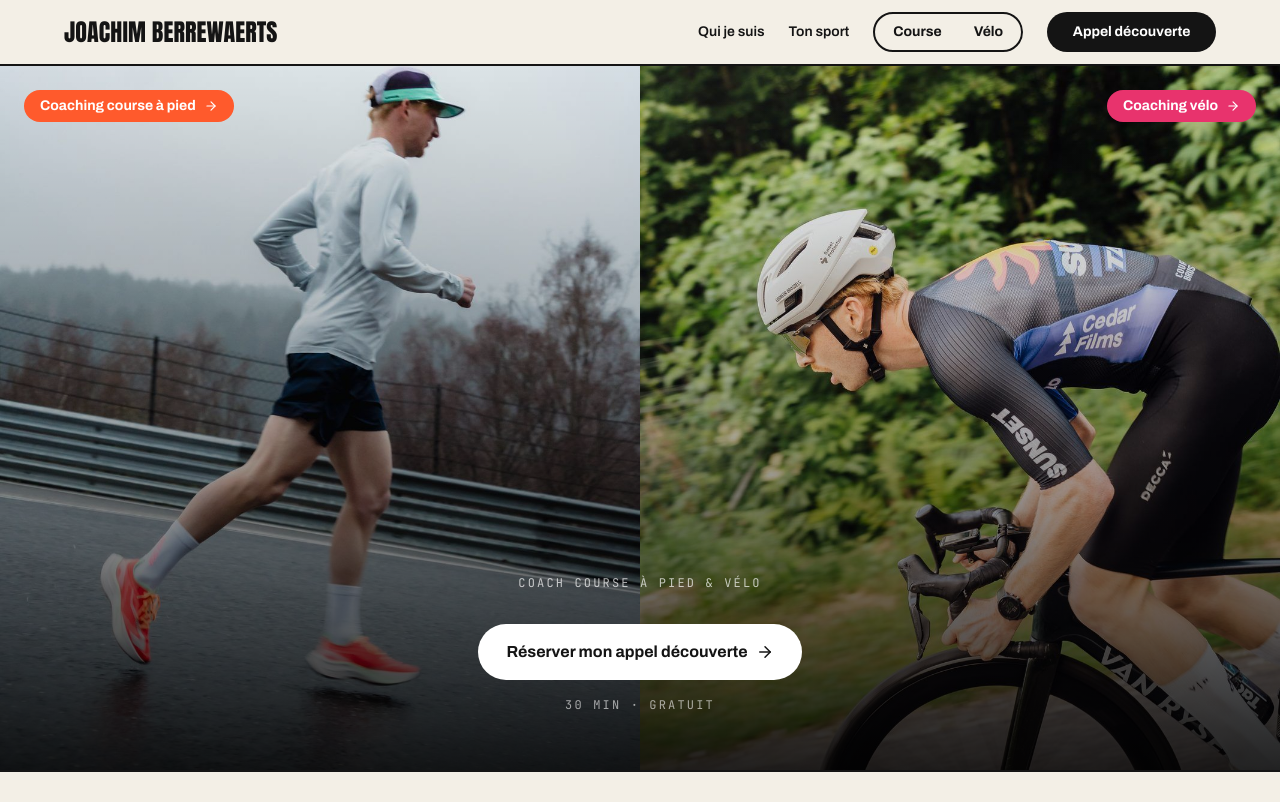
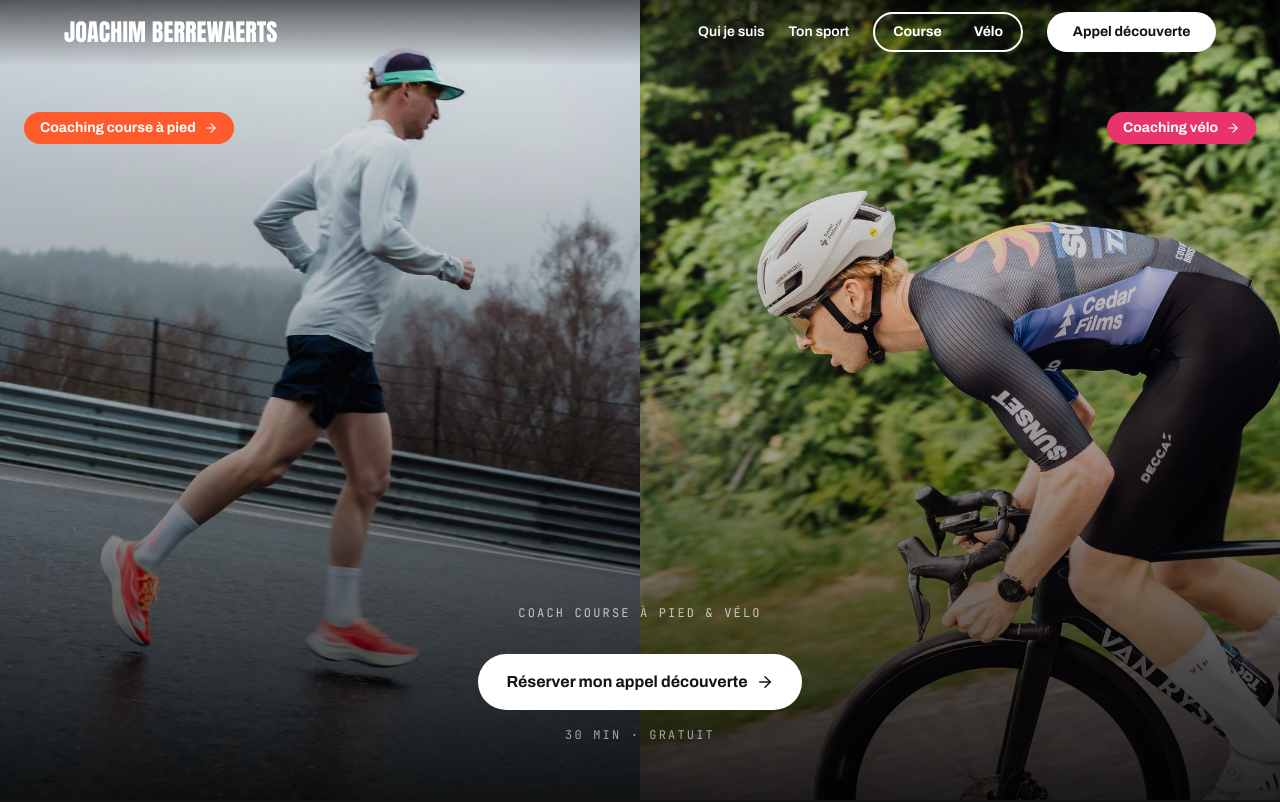
Before and after one commit to Joachimcoach/Jojo-Coaching, a Next.js app: page / in a window 1280 px wide. Shown: the top 802 px of the page. Built offline with nearby package versions, Linux system fonts and the light colour scheme.

Commit message:
Ecran d'accueil du site

```diff
--- a/components/site/HeroAccueil.js
+++ b/components/site/HeroAccueil.js
@@ -14,7 +14,7 @@ export default function HeroAccueil() {
           <Link
             key={p.src}
             href={p.lien}
-            className="group relative block h-[52vh] min-h-[320px] overflow-hidden sm:h-[88vh] sm:max-h-[860px]"
+            className="group relative block h-[62vh] min-h-[380px] overflow-hidden sm:h-[100svh] sm:min-h-[600px]"
           >
             <Image
               src={p.src}
@@ -26,7 +26,7 @@ export default function HeroAccueil() {
               style={{ objectPosition: p.position }}
             />
             <span
-              className={`absolute top-4 z-10 flex items-center gap-2 rounded-full px-3 py-1.5 text-xs font-bold text-white sm:top-6 sm:px-4 sm:text-sm ${
+              className={`absolute top-20 z-10 flex items-center gap-2 rounded-full px-3 py-1.5 text-xs font-bold text-white sm:top-28 sm:px-4 sm:text-sm ${
                 i === 0 ? 'left-3 sm:left-6' : 'right-3 sm:right-6'
               }`}
               style={{ background: couleurs[p.sport] }}
--- a/components/site/Nav.js
+++ b/components/site/Nav.js
@@ -1,6 +1,6 @@
 'use client';
 
-import { useState } from 'react';
+import { useEffect, useState } from 'react';
 import Link from 'next/link';
 import { Menu, X } from 'lucide-react';
 import { site, couleurs } from '@/lib/site';
@@ -27,7 +27,7 @@ const LIENS = {
 // Interrupteur Course | Vélo : passe d'une page à l'autre
 function Interrupteur({ sport }) {
   return (
-    <div className="flex rounded-full border-2 border-[var(--encre)] p-0.5" role="group" aria-label="Choix du sport">
+    <div className="flex rounded-full border-2 border-current p-0.5" role="group" aria-label="Choix du sport">
       {[
         ['course', 'Course', '/course'],
         ['velo', 'Vélo', '/velo'],
@@ -51,10 +51,31 @@ function Interrupteur({ sport }) {
 
 export default function Nav({ sport }) {
   const [ouvert, setOuvert] = useState(false);
+  const [defile, setDefile] = useState(false);
   const liens = LIENS[sport];
 
+  // Accueil : le menu est posé sur les photos (transparent, texte blanc)
+  // et reprend son fond crème une fois les photos dépassées.
+  const surPhotos = sport === 'accueil';
+  useEffect(() => {
+    if (!surPhotos) return;
+    const verifier = () => setDefile(window.scrollY > window.innerHeight * 0.6);
+    verifier();
+    window.addEventListener('scroll', verifier, { passive: true });
+    return () => window.removeEventListener('scroll', verifier);
+  }, [surPhotos]);
+  const transparent = surPhotos && !defile && !ouvert;
+
   return (
-    <header className="sticky top-0 z-50 border-b-2 border-[var(--encre)] bg-[var(--papier)]">
+    <header
+      className={`top-0 z-50 border-b-2 transition-colors duration-300 ${
+        surPhotos ? 'fixed inset-x-0' : 'sticky'
+      } ${
+        transparent
+          ? 'border-transparent bg-gradient-to-b from-black/60 to-transparent bg-origin-border text-white'
+          : 'border-[var(--encre)] bg-[var(--papier)] text-[var(--encre)]'
+      }`}
+    >
       <div className="conteneur flex items-center justify-between gap-4 py-3">
         <Link href="/" className="affiche text-xl sm:text-2xl">
           {site.nom}
@@ -67,7 +88,10 @@ export default function Nav({ sport }) {
             </a>
           ))}
           <Interrupteur sport={sport} />
-          <a {...reservationProps} className="bouton-accent !py-2.5 text-sm">
+          <a
+            {...reservationProps}
+            className={`bouton-accent !py-2.5 text-sm ${transparent ? '!bg-white !text-[var(--encre)]' : ''}`}
+          >
             Appel découverte
           </a>
         </nav>
@@ -76,7 +100,7 @@ export default function Nav({ sport }) {
           <Interrupteur sport={sport} />
           <button
             type="button"
-            className="rounded-full border-2 border-[var(--encre)] p-2"
+            className="rounded-full border-2 border-current p-2"
             aria-label={ouvert ? 'Fermer le menu' : 'Ouvrir le menu'}
             aria-expanded={ouvert}
             onClick={() => setOuvert((v) => !v)}
```
